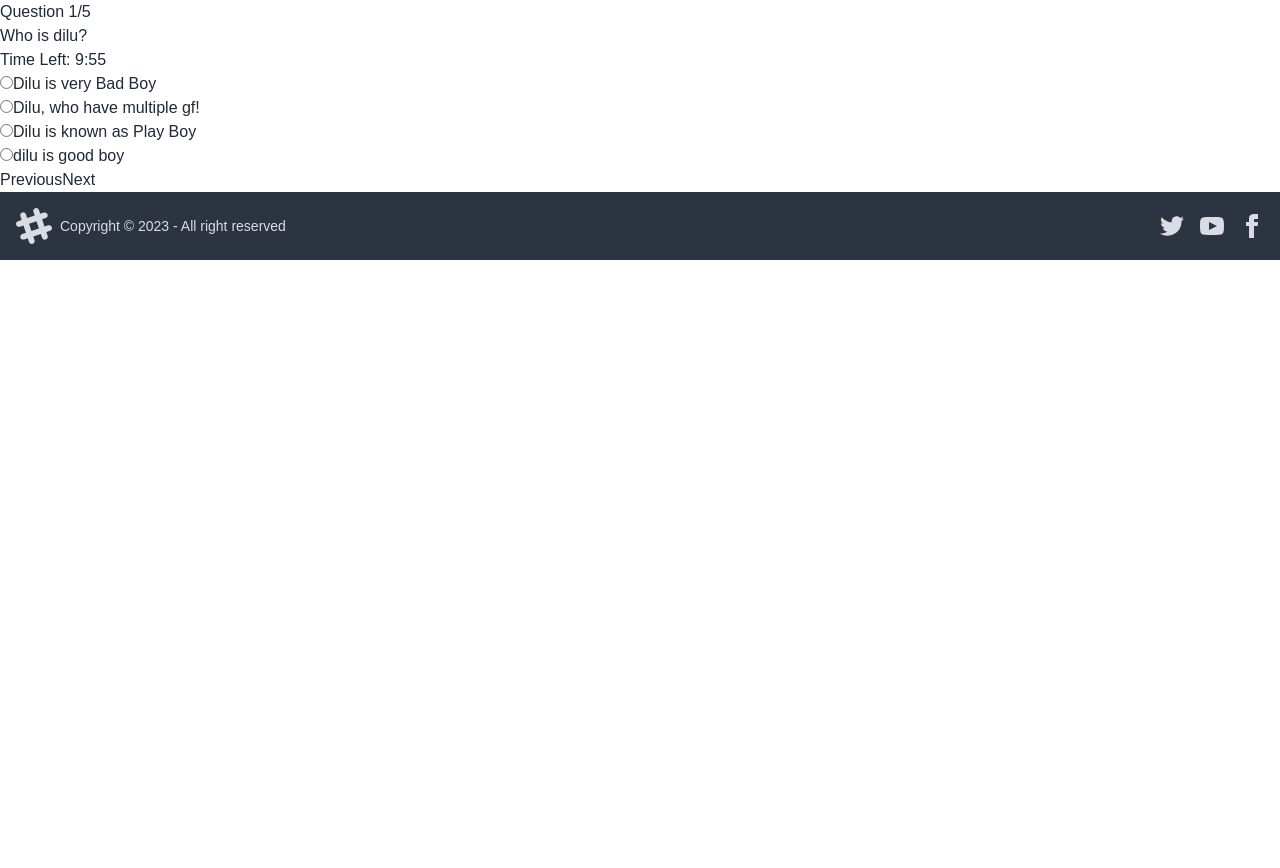
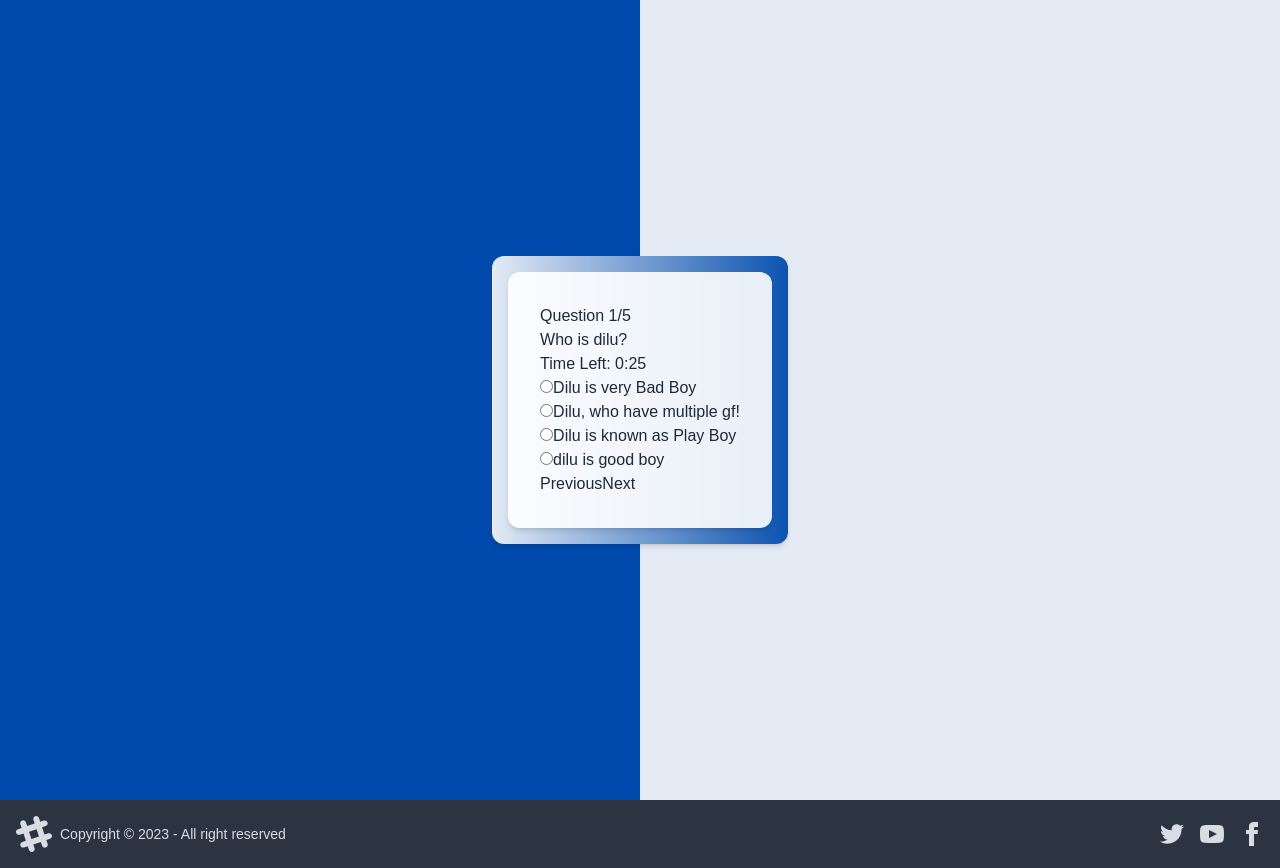
Before and after one commit to assraf-nur-p2m/Self-Assessment-Portal, a React (Vite) app: page /quiz in a window 1280 px wide. Before the commit the page ends 800 px from the top, so only its background shows below. Built offline with nearby package versions, Linux system fonts and the light colour scheme.

Commit message:
added null option

```diff
--- a/src/Components/Quiz/Quiz.jsx
+++ b/src/Components/Quiz/Quiz.jsx
@@ -5,7 +5,7 @@ export default function Quiz() {
   const [currentQuestionIndex, setCurrentQuestionIndex] = useState(0);
   const [selectedOptions, setSelectedOptions] = useState({});
   const [submitSuccess, setSubmitSuccess] = useState(false);
-  const [timeLeft, setTimeLeft] = useState(600);
+  const [timeLeft, setTimeLeft] = useState(30);
   const [quizSubmitted, setQuizSubmitted] = useState(false);
   const submitButtonRef = useRef(null);
 
@@ -36,7 +36,7 @@ export default function Quiz() {
   }, [timeLeft, quizSubmitted]);
 
   useEffect(() => {
-    if (!quizSubmitted && timeLeft === 0) {
+    if (!quizSubmitted && timeLeft === 0 && submitButtonRef.current) {
       submitButtonRef.current.click();
     }
   }, [timeLeft, quizSubmitted]);
@@ -65,7 +65,7 @@ export default function Quiz() {
 
     const optionsToSend = quizData.map((question, index) => ({
       questionId: question.id,
-      selectedOption: selectedOptions[index],
+      selectedOption: selectedOptions[index] || null,
     }));
 
     console.log(optionsToSend);
@@ -74,6 +74,9 @@ export default function Quiz() {
   const isLastQuestion = currentQuestionIndex === quizData.length - 1;
 
   return (
+    <div className="login-page min-h-screen p-4 md:p-16 flex justify-center items-center">
+      <div className="p-4 rounded-xl bg-white bg-opacity-40 accent-color shadow-md">
+        <div className="login-box md:flex md:justify-center shadow-md md:items-center bg-white rounded-xl p-8 bg-opacity-90 w-full md:w-full">
           <div>
             {quizData.length > 0 && (
               <div>
@@ -94,9 +97,11 @@ export default function Quiz() {
                             type="radio"
                             name={`question_${currentQuestionIndex}`}
                             value={key}
-                      checked={selectedOptions[currentQuestionIndex] === key}
+                            checked={
+                              selectedOptions[currentQuestionIndex] === key
+                            }
                             onChange={() => handleOptionSelect(key)}
-                      disabled={quizSubmitted} // Disable options after submitting
+                            disabled={quizSubmitted}
                           />
                           <label>{quizData[currentQuestionIndex][key]}</label>
                         </div>
@@ -121,5 +126,8 @@ export default function Quiz() {
               </div>
             )}
           </div>
+        </div>
+      </div>
+    </div>
   );
 }
```
Lines whose indentation alone changed are shown as unchanged.
